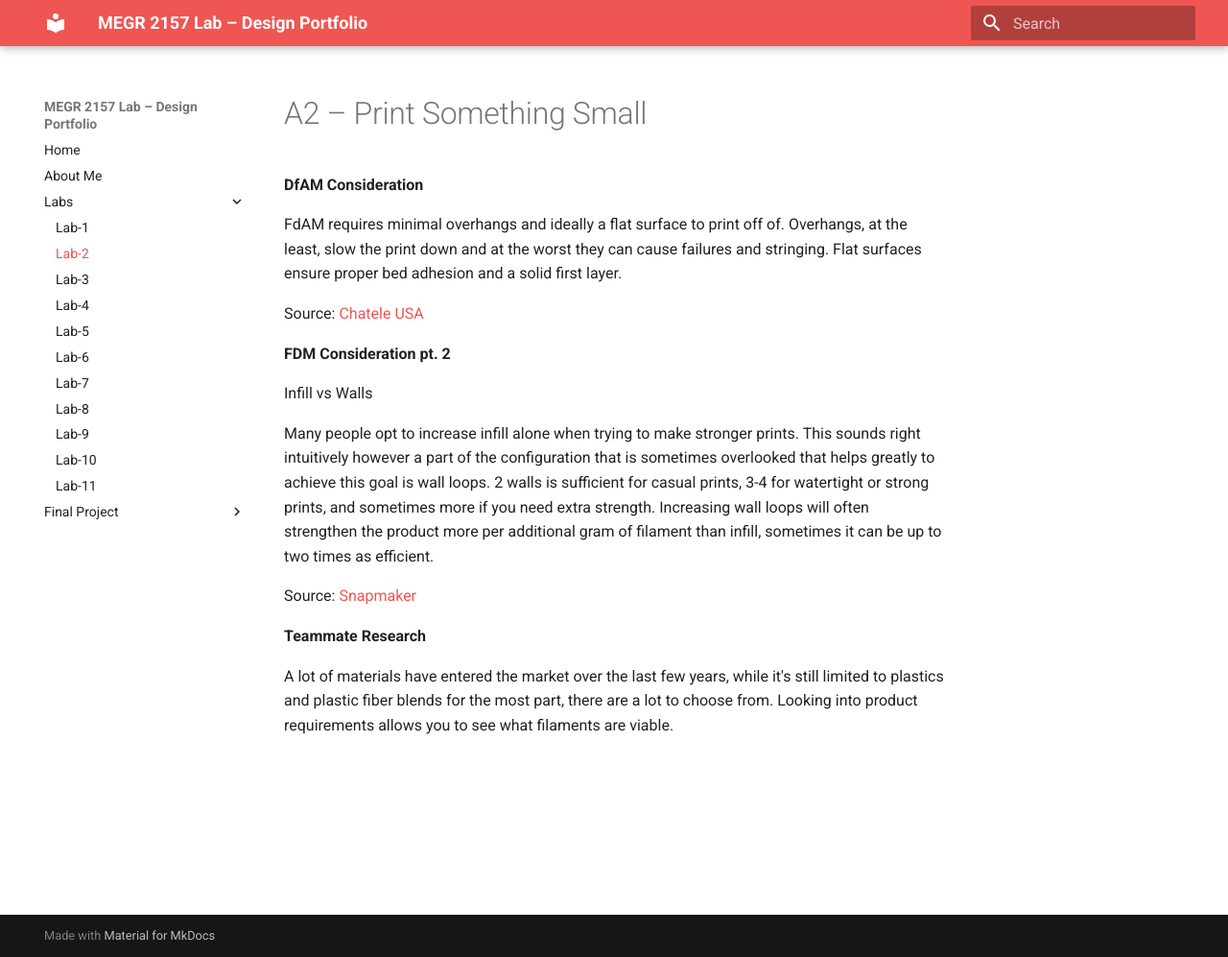
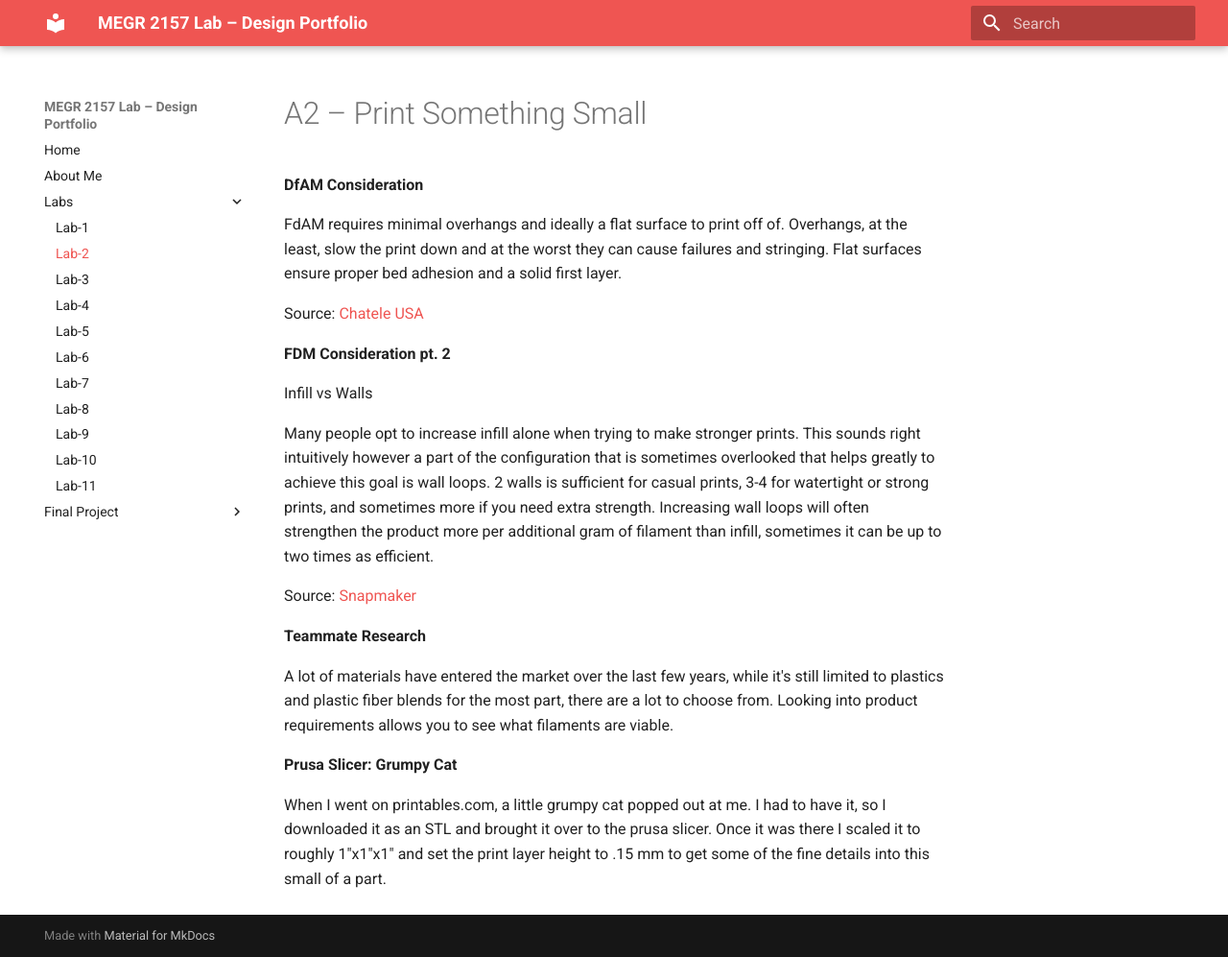
Before and after one commit to jmcadam4/James-McAdam-MEGR-2156-lab, an MkDocs documentation site: the page built from docs/Labs/L02/index.md, in a window 1280 px wide and 997 px high. Shown: the whole window at 96% size. Built offline with MkDocs 1.6.1 and Material for MkDocs 9.7.7, drawn with Linux system fonts in a browser that asks for light colours.

Commit message:
Update index.md

```diff
--- a/docs/Labs/L02/index.md
+++ b/docs/Labs/L02/index.md
@@ -17,3 +17,7 @@ Source: <a href="https://www.snapmaker.com/blog/3d-printer-wall-thickness/">Snap
 **Teammate Research**
 
 A lot of materials have entered the market over the last few years, while it's still limited to plastics and plastic fiber blends for the most part, there are a lot to choose from. Looking into product requirements allows you to see what filaments are viable.
+
+**Prusa Slicer: Grumpy Cat**
+
+When I went on printables.com, a little grumpy cat popped out at me. I had to have it, so I downloaded it as an STL and brought it over to the prusa slicer. Once it was there I scaled it to roughly 1"x1"x1" and set the print layer height to .15 mm to get some of the fine details into this small of a part.
```
